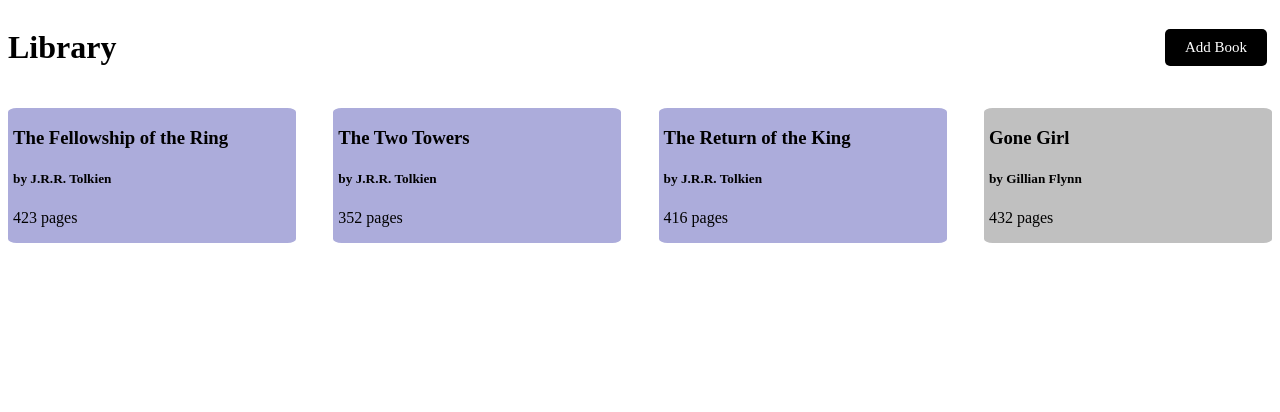
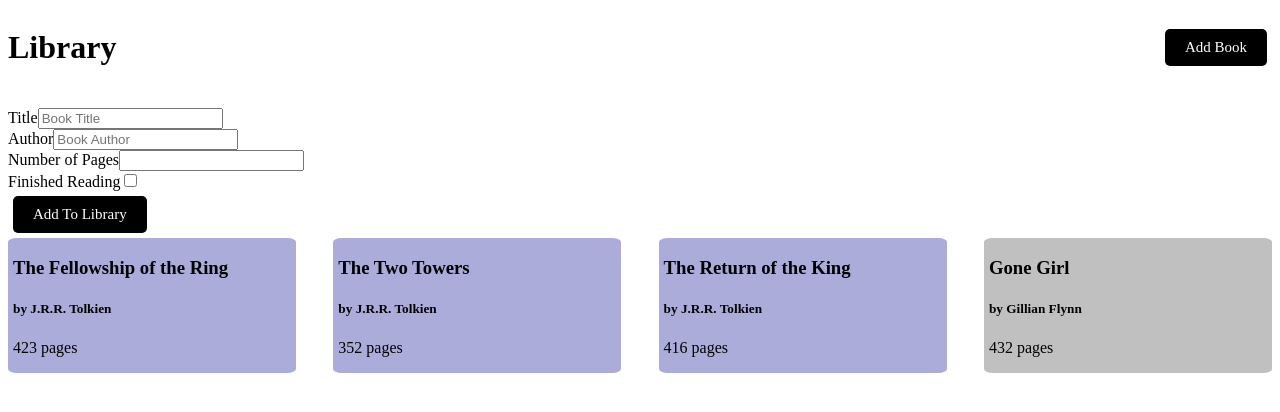
Before and after one commit to granaj91/Library, a React (Create React App) app: page / in a window 1280 px wide. Shown: the top 412 px of the page. Built offline with nearby package versions, Linux system fonts and the light colour scheme.

Commit message:
Added AddBook component and included it in the App

```diff
--- a/src/App.js
+++ b/src/App.js
@@ -1,6 +1,7 @@
 import { useState } from 'react'
 import Header from './components/Header'
 import Books from './components/Books'
+import AddBook from './components/AddBook'
 
 function App() {
   const [books, setBooks] = useState([
@@ -29,9 +30,21 @@ function App() {
       read: true
     }
   ])
+
+  const addBook = ({ title, author, pages, read}) => {
+    let book = {
+      title: title,
+      author: author,
+      pages: pages,
+      read: read
+    }
+
+    setBooks([...books, book])
+  }
   return (
     <div className="App">
       <Header title="Library" />
+      <AddBook onAdd={addBook} />
       <Books books={books} />
     </div>
   );
--- /dev/null
+++ b/src/components/AddBook.js
@@ -0,0 +1,54 @@
+import { useState } from 'react'
+
+const AddBook = ({ onAdd }) => {
+    const [title, setTitle] = useState('')
+    const [author, setAuthor] = useState('')
+    const [pages, setPages] = useState('')
+    const [read, setRead] = useState(false)
+
+    const onSubmit = (e) => {
+        e.preventDefault()
+
+        if(!title) {
+            alert('Please add a book')
+            return
+        }
+
+        onAdd({ title, author, pages, read })
+        setTitle('')
+        setAuthor('')
+        setPages('')
+        setRead(false)
+    }
+
+    return (
+        <form className='add-form' onSubmit={onSubmit}>
+            <div className='form-control'>
+                <label>Title</label>
+                <input type='text' placeholder='Book Title'
+                value={title} onChange={(e) => setTitle(e.target.value)}/>
+            </div>
+            <div className='form-control'>
+                <label>Author</label>
+                <input type='text' placeholder='Book Author'
+                value={author} onChange={(e) => setAuthor(e.target.value)}/>
+            </div>
+            <div className='form-control'>
+                <label>Number of Pages</label>
+                <input type='number' min="1"
+                value={pages} onChange={(e) => setPages(e.target.value)}/>
+            </div>
+            <div className='form-control form-control-check'>
+                <label>Finished Reading</label>
+                <input type='checkbox'
+                checked={read}
+                value={read}
+                onChange={(e) => setRead(e.currentTarget.checked)}/>
+            </div>
+            <input type='submit' value='Add To Library'
+            className='button btn-block'/>
+        </form>
+    )
+}
+
+export default AddBook
```
